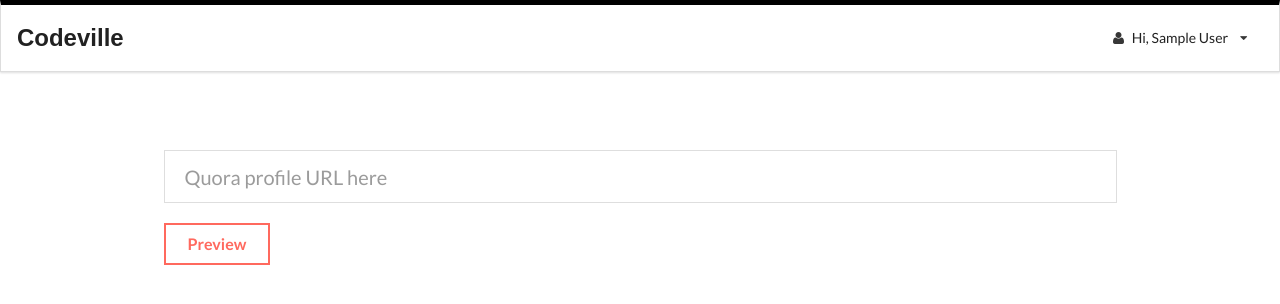
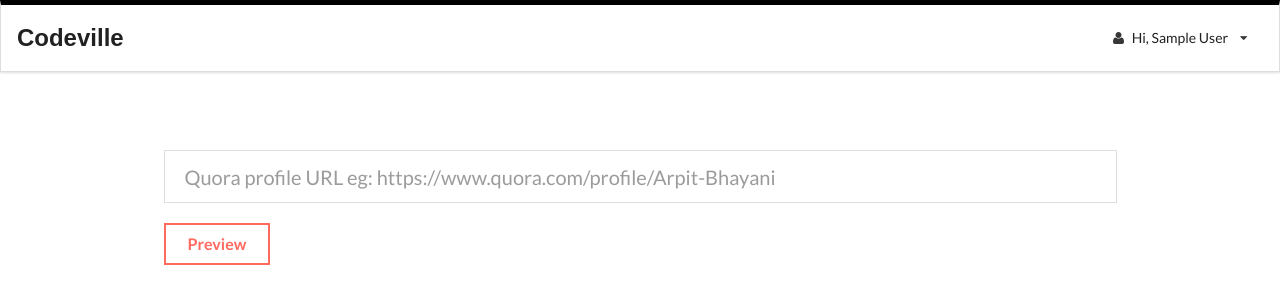
Before and after one commit to arpitbbhayani/devil, a Flask app: page /quora/ in a window 1280 px wide. Shown: the top 304 px of the page. Run offline with Flask 2, Linux system fonts and the light colour scheme; the visitor is signed in with stand-in values (Sample User, id 1); parts of the project's set-up code (start-up, migrations or seed data) failed here and were passed over; some web fonts are replaced.

Commit message:
Adding placeholder

```diff
--- a/app/templates/quora_index.html
+++ b/app/templates/quora_index.html
@@ -7,7 +7,7 @@
         <div class="twelve wide column">
             <div class="ui huge form" id="quora_widget_form">
                 <div class="field">
-                    <input type="text" value="" placeholder="Quora profile URL here" id="quora_widget_url"/>
+                    <input type="text" value="" placeholder="Quora profile URL eg: https://www.quora.com/profile/Arpit-Bhayani" id="quora_widget_url"/>
                 </div>
                 <div class="field">
                     <div class="ui red button inverted large" id="quora_widget_button">
```
